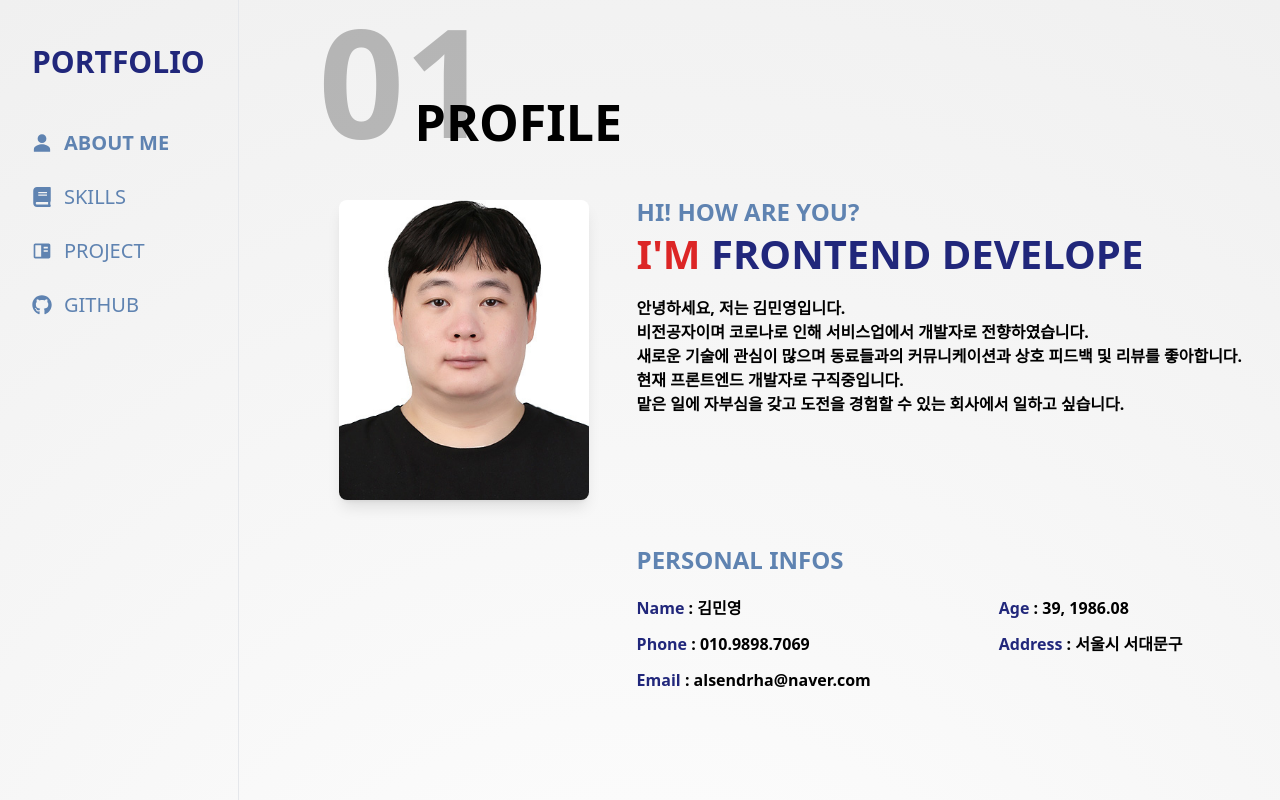
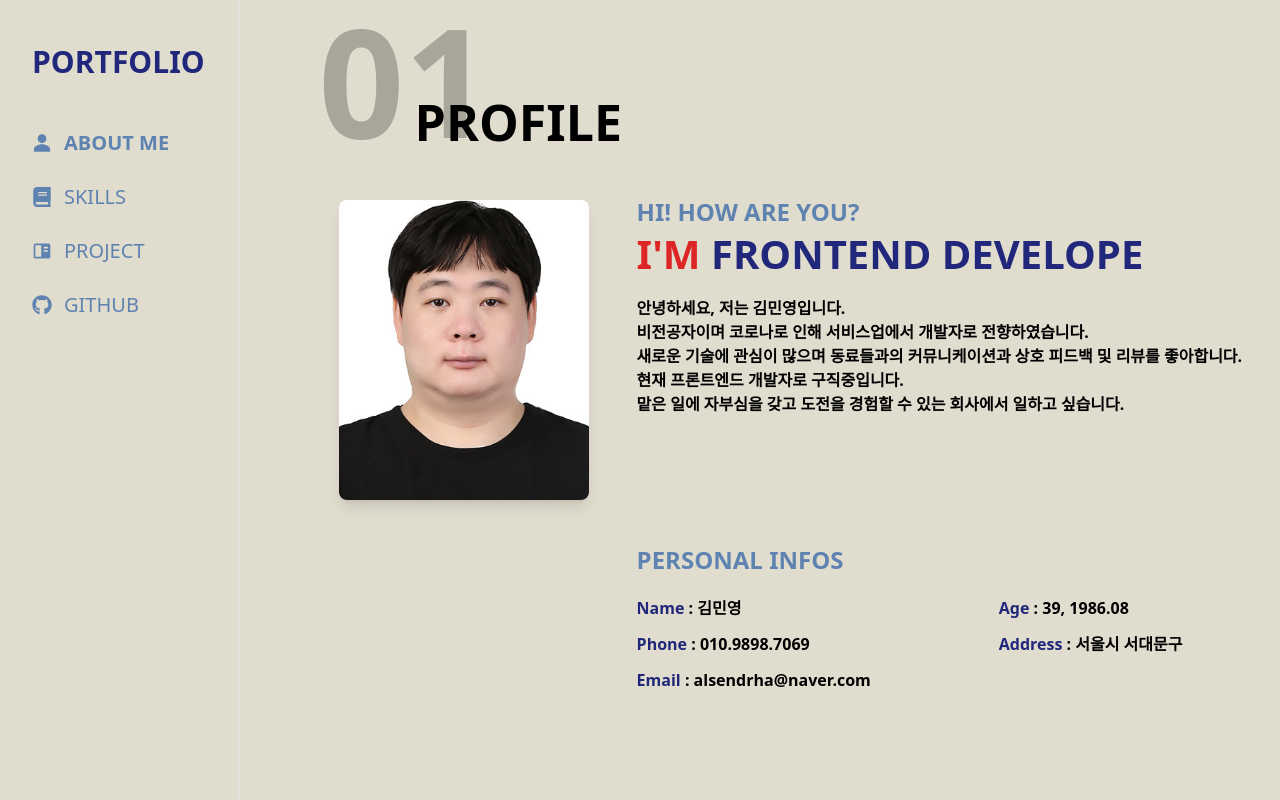
Before and after one commit to alsendrha/portfolio, a Next.js app: page / in a window 1280 px wide. Shown: the top 800 px of the page. Built offline with nearby package versions, Linux system fonts and the light colour scheme; what @xpd/tailwind-3dtransforms would draw is missing.

Commit message:
배경색 변경

```diff
--- a/src/app/globals.css
+++ b/src/app/globals.css
@@ -19,11 +19,13 @@
 }
 
 body {
-  background: radial-gradient(circle, #fff, #f0f0f0);
+  /* background: radial-gradient(circle, #fff, #f0f0f0); */
+  background: #e0dcce;
 }
 
 .back_color {
-  background: radial-gradient(circle, #fff, #f0f0f0);
+  /* background: radial-gradient(circle, #fff, #f0f0f0); */
+  background: #e0dcce;
 }
 
 .no-scroll {
```
